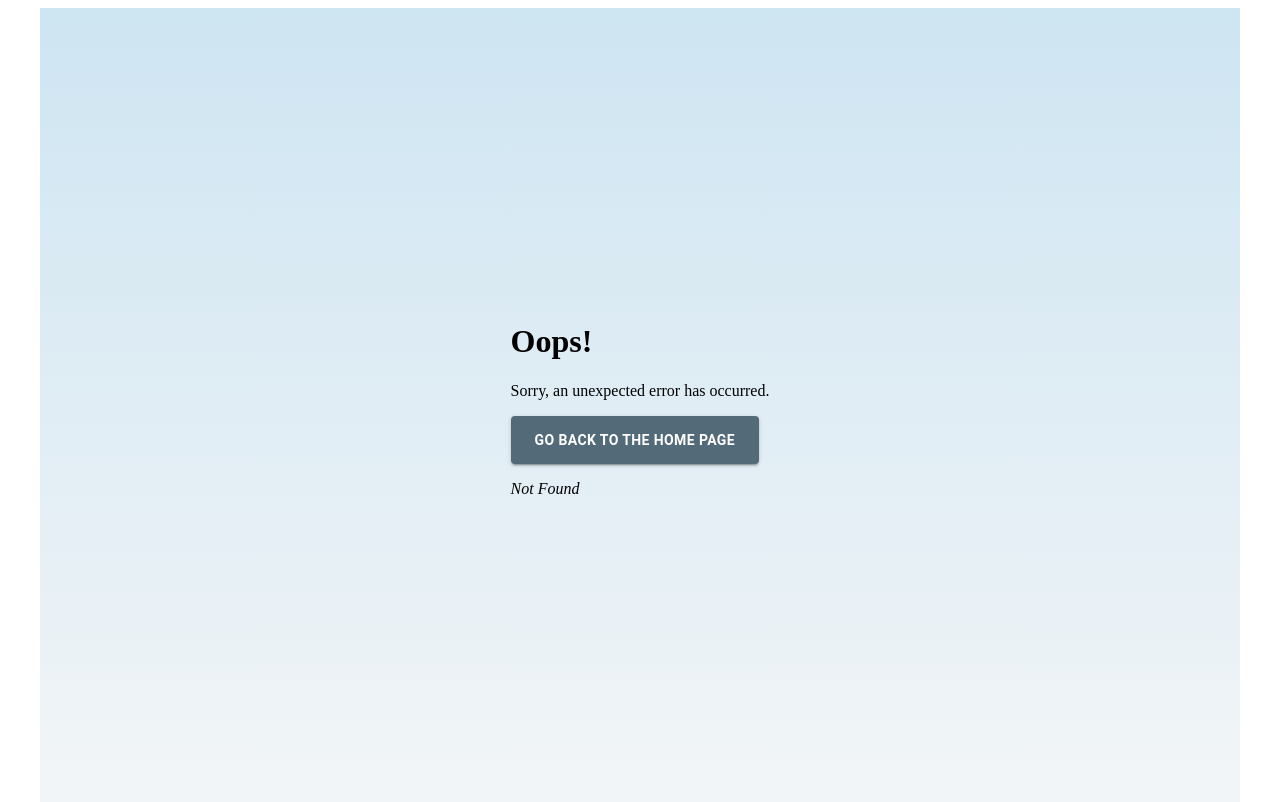
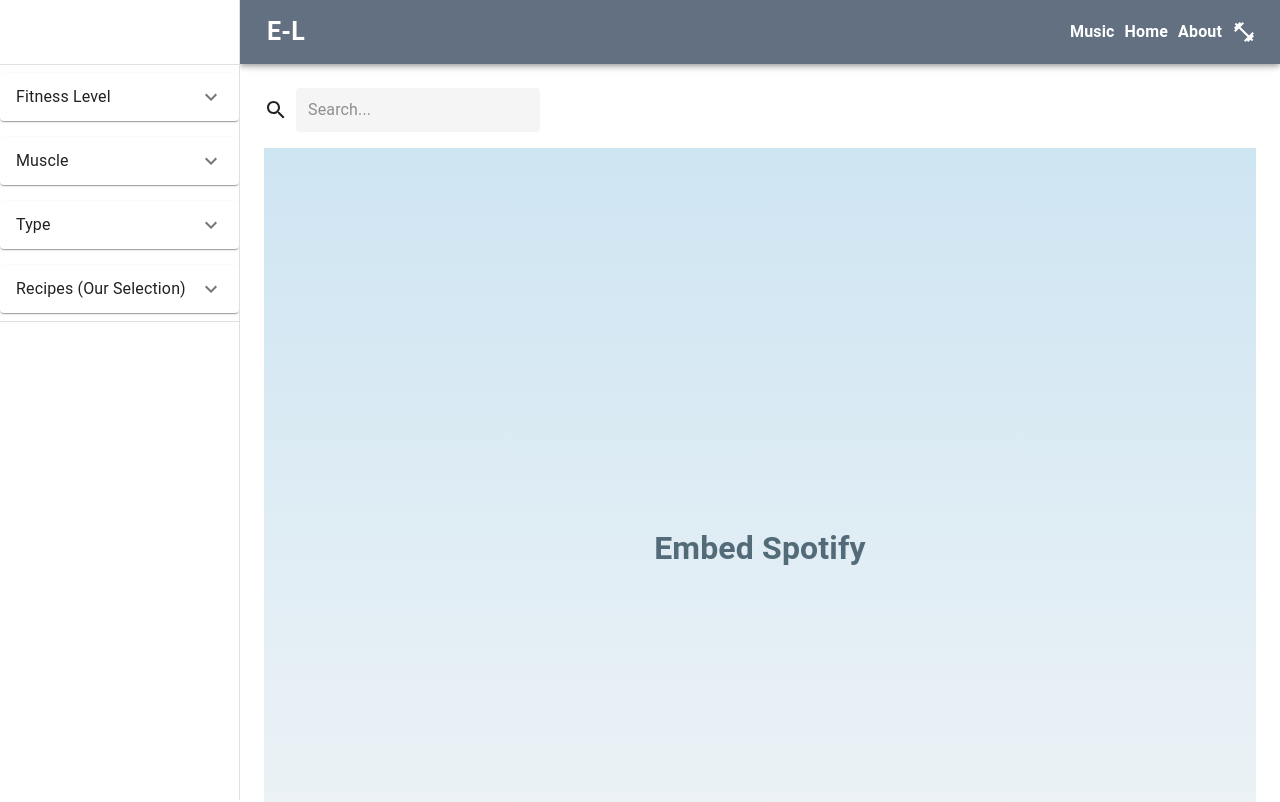
Before and after one commit to Julian0816/Exercise_Library, a React (Vite) app: page /music in a window 1280 px wide. Before the commit this address had no page. Shown: the top 802 px of the page. Built offline with nearby package versions, Linux system fonts and the light colour scheme.

Commit message:
Set up Music page

```diff
--- a/src/main.jsx
+++ b/src/main.jsx
@@ -46,7 +46,9 @@
 import Vegetarian from "./components/recipeComponents/Vegetarian";
 import Vegan from "./components/recipeComponents/Vegan";
 
+// Impoer Pages
 import About from "./pages/About";
+import Music from "./pages/Music";
 
 const router = createBrowserRouter([
   {
@@ -61,6 +63,10 @@
           {
             path: "/about",
             element: <About />,
+          },
+          {
+            path: "/music",
+            element: <Music />,
           },
           {
             path: "/beginner",
--- /dev/null
+++ b/src/pages/Music.jsx
@@ -0,0 +1,24 @@
+import { styled } from "@mui/system";
+import { Container } from "@mui/material";
+
+const CenteredContainer = styled(Container)`
+  background: linear-gradient(#cee5f2, #f2f5f7);
+  display: flex;
+  justify-content: center;
+  align-items: center;
+  height: 100vh;
+  color: #536b78;
+  text-align: center;
+  padding: 16px;
+`;
+
+
+const Music = () => {
+  return (
+    <CenteredContainer>
+      <h1>Embed Spotify</h1>
+    </CenteredContainer>
+  );
+};
+
+export default Music;
--- a/src/routes/root.jsx
+++ b/src/routes/root.jsx
@@ -106,18 +106,34 @@
             {" "}
             {/* Aligns the following links to the right */}
             <Link
+              to="/music"
+              style={{
+                textDecoration: "none",
+                color: "inherit",
+                marginRight: "10px",
+                fontWeight: "bold",
+              }}
+            >
+              Music
+            </Link>
+            <Link
               to="/"
               style={{
                 textDecoration: "none",
                 color: "inherit",
                 marginRight: "10px",
+                fontWeight: "bold",
               }}
             >
               Home
             </Link>
             <Link
               to="/about"
-              style={{ textDecoration: "none", color: "inherit" }}
+              style={{
+                textDecoration: "none",
+                color: "inherit",
+                fontWeight: "bold",
+              }}
             >
               About
             </Link>
@@ -191,7 +207,8 @@
               borderRadius: "4px",
             }}
           />
-        </div> {/**TODO: Search bar functionality */}
+        </div>{" "}
+        {/**TODO: Search bar functionality */}
         <Outlet />
         <Typography paragraph></Typography>
       </Box>
```
